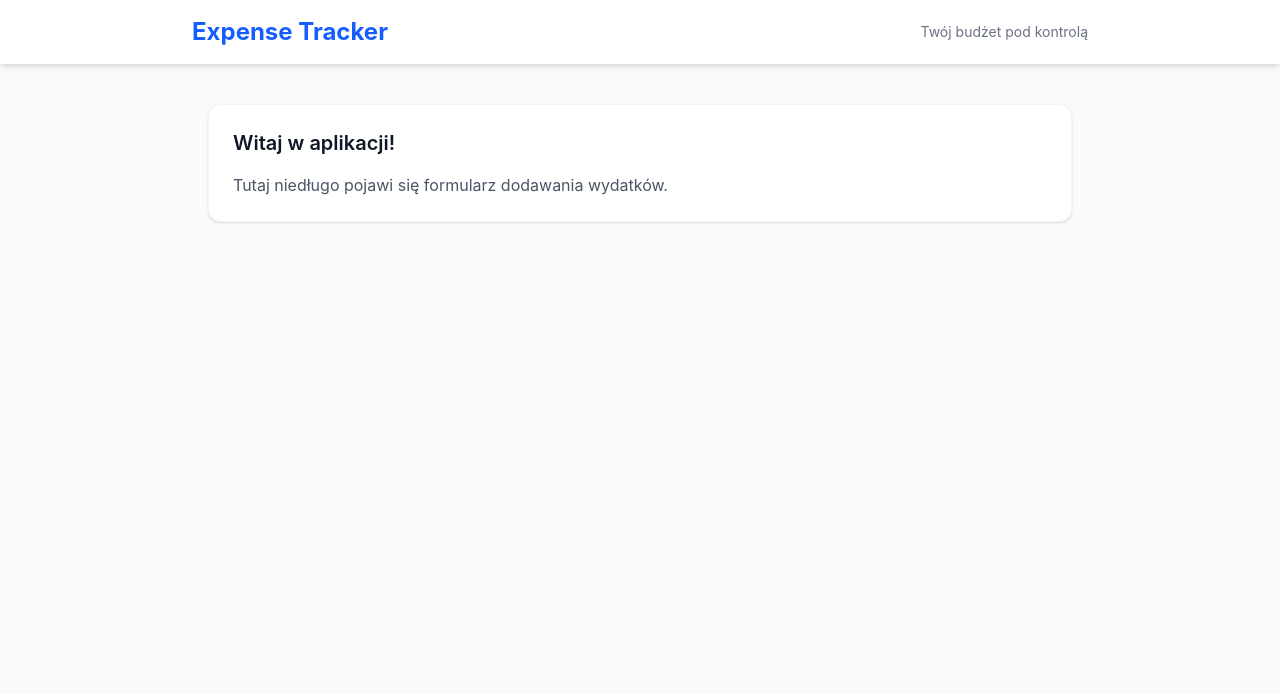
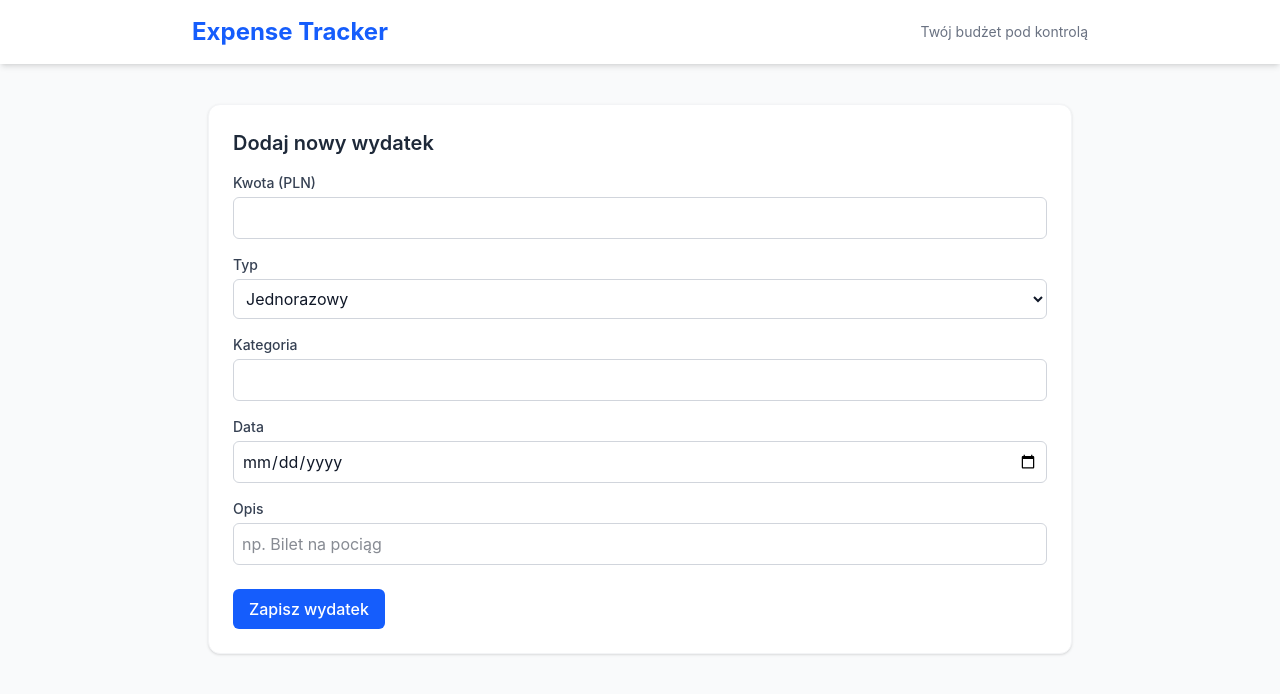
Before and after one commit to K-Krupa/expense-tracker-frontend, a React (Vite) app: page / in a window 1280 px wide. Shown: the top 694 px of the page. Built offline with nearby package versions, Linux system fonts and the light colour scheme.

Commit message:
feat: add expense form component with state management

```diff
--- a/src/App.jsx
+++ b/src/App.jsx
@@ -1,12 +1,10 @@
 import Layout from "./components/Layout";
+import ExpenseForm from "./components/ExpenseForm";
 
 function App() {
   return (
     <Layout>
-      <div className="bg-white p-6 rounded-xl shadow-sm border border-gray-100">
-        <h2 className="text-xl font-semibold mb-4">Witaj w aplikacji!</h2>
-        <p className="text-gray-600">Tutaj niedługo pojawi się formularz dodawania wydatków. </p>
-      </div>
+      <ExpenseForm />
     </Layout>
   );
 }
--- /dev/null
+++ b/src/components/ExpenseForm.jsx
@@ -0,0 +1,71 @@
+import { useState } from 'react'
+
+const ExpenseForm = () => {
+    const [formData, setFormData] = useState({
+        amount: '',
+        category: '',
+        description: '',
+        date: '',
+        type: 'ONE_TIME',
+    });
+
+    const handleChange = (e) => {
+        const { name, value } = e.target;
+        setFormData(prevData => ({
+            ...prevData,
+            [name]: value
+        }));
+    };
+
+    const handleSubmit = (e) => {
+        e.preventDefault();
+        console.log("Dane gotowe do wysłania do API: ", formData)
+    };
+
+    return (
+        <form onSubmit={handleSubmit} className="bg-white p-6 rounded-xl shadow-sm border border-gray-100 mb-6">
+            <h2 className="text-xl font-semibold mb-4 text-gray-800">Dodaj nowy wydatek</h2>
+
+            <div className="grid grid-cols-1 md:grid-cols2 gap-4">
+                <div>
+                    <label className="block text-sm font-medium text-gray-700 mb-1">Kwota (PLN)</label>
+                    <input type="number" step="0.01" name="amount" value={formData.amount} onChange={handleChange} required
+                    className="w-full border border-gray-300 rounded-md p-2 focus:outline-none focus:ring-2 focus:ring-blue-500 focus:border-blue-500"/>
+                </div>
+
+                <div>
+                    <label className="block text-sm font-medium text-gray-700 mb-1">Typ</label>
+                    <select name="type" value={formData.type} onChange={handleChange}
+                    className="w-full border border-gray-300 rounded-md p-2 focus:outline-none focus:ring-2 focus:ring-blue-500 focus:border-blue-500">
+                        <option value="ONE_TIME">Jednorazowy</option>
+                        <option value="RECURRING">Cykliczny</option>
+                    </select>
+                </div>
+
+                <div>
+                    <label className="block text-sm font-medium text-gray-700 mb-1">Kategoria</label>
+                    <input type="text" name="category" value={formData.category} onChange={handleChange} required
+                    className="w-full border border-gray-300 rounded-md p-2 focus:outline-none focus:ring-2 focus:ring-blue-500 focus:border-blue-500"/>
+                </div>
+
+                <div>
+                    <label className="block text-sm font-medium text-gray-700 mb-1">Data</label>
+                    <input type="date" name="date" value={formData.date} onChange={handleChange} required
+                    className="w-full border border-gray-300 rounded-md p-2 focus:outline-none focus:ring-2 focus:ring-blue-500 focus:border-blue-500"/>
+                </div>
+
+                <div>
+                    <label className="block text-sm font-medium text-gray-700 mb-1">Opis</label>
+                    <input type="text" name="description" value={formData.description} onChange={handleChange} placeholder="np. Bilet na pociąg" required
+                    className="w-full border border-gray-300 rounded-md p-2 focus:outline-none focus:ring-2 focus:ring-blue-500 focus:border-blue-500"/>
+                </div>
+            </div>
+
+            <button type="submit" className="mt-6 w-fulll bg-blue-600 text-white font-medium py-2 px-4 rounded-md hover:bg-blue-700 transition-colors">
+                Zapisz wydatek
+            </button>
+        </form>
+    );
+};
+
+export default ExpenseForm;
```
